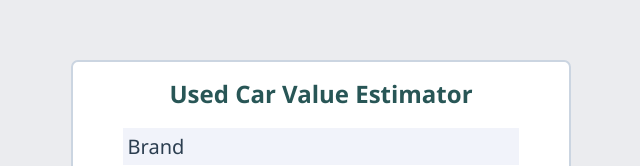
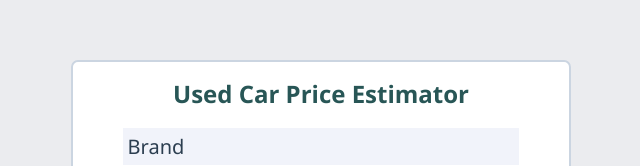
Before and after one commit to HassanUsmani/UsedCarPriceEstimator, a Vue app in the folder frontend/: page / in a window 1280 px wide. Shown: the top 166 px of the page, without its empty margins (319-959 px from the left). Built offline with nearby package versions, Linux system fonts and the light colour scheme.

Commit message:
frontendUpdate

```diff
--- a/frontend/src/components/Form.vue
+++ b/frontend/src/components/Form.vue
@@ -4,7 +4,7 @@
 
         </div>
         <div class="maindiv" :class="{disable : submitted === true}">
-            <h2>Used Car Value Estimator</h2>
+            <h2>Used Car Price Estimator</h2>
             <label>Brand</label>
             <div @click="dropBrand()" class='dropdown-box' :class="{active : dropDownbrand == true}">
                 <div class="selected-item">
```
